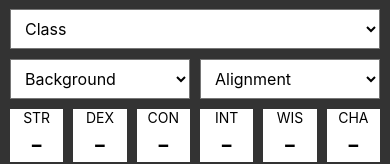
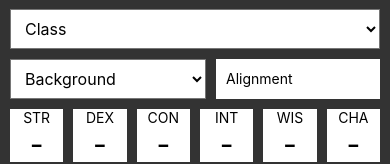
Before and after one commit to saltire/5eCharsheet, a React Native app: screen / in a window 390 px wide. Shown: the part 408-572 px from the top of the page. Built offline with nearby package versions, Linux system fonts and the light colour scheme.

Commit message:
Add grid-style alignment modal

```diff
--- a/src/AbilityEditor.js
+++ b/src/AbilityEditor.js
@@ -10,6 +10,12 @@ const styles = StyleSheet.create({
   container: {
     paddingHorizontal: 20,
     paddingVertical: 10,
+    borderRadius: 5,
+    backgroundColor: 'white',
+    elevation: 10,
+    shadowColor: 'black',
+    shadowOpacity: 0.5,
+    shadowRadius: 20,
   },
   header: {
     marginVertical: 10,
--- /dev/null
+++ b/src/AlignmentEditor.js
@@ -0,0 +1,65 @@
+import React from 'react';
+import { StyleSheet, Text, TouchableOpacity, View } from 'react-native';
+
+import { alignments } from './data';
+
+
+const styles = StyleSheet.create({
+  container: {
+    alignSelf: 'center',
+    padding: 10,
+    borderRadius: 5,
+    backgroundColor: 'white',
+    elevation: 10,
+    shadowColor: 'black',
+    shadowOpacity: 0.5,
+    shadowRadius: 20,
+  },
+  header: {
+    marginBottom: 10,
+    fontSize: 20,
+    fontWeight: 'bold',
+    textAlign: 'center',
+  },
+  row: {
+    flexDirection: 'row',
+  },
+  cell: {
+    justifyContent: 'center',
+    alignItems: 'center',
+    width: 100,
+    height: 100,
+    margin: 5,
+    borderRadius: 10,
+    backgroundColor: '#ddd',
+  },
+  selected: {
+    fontWeight: 'bold',
+  },
+});
+
+const rows = {
+  g: alignments.filter(a => /Good$/.test(a)),
+  n: alignments.filter(a => /Neutral$/.test(a)),
+  e: alignments.filter(a => /Evil$/.test(a)),
+};
+
+export default function AlignmentEditor({ alignment, onAccept }) {
+  return (
+    <View style={styles.container}>
+      <Text style={styles.header}>Alignment</Text>
+
+      {Object.entries(rows).map(([key, cells]) => (
+        <View key={key} style={styles.row}>
+          {cells.map(value => (
+            <TouchableOpacity key={value} activeOpacity={0.8} onPress={() => onAccept(value)}>
+              <View style={styles.cell}>
+                <Text style={value === alignment ? styles.selected : []}>{value}</Text>
+              </View>
+            </TouchableOpacity>
+          ))}
+        </View>
+      ))}
+    </View>
+  );
+}
--- a/src/App.js
+++ b/src/App.js
@@ -3,8 +3,9 @@ import { Button, Modal, StyleSheet, Text, TextInput, TouchableOpacity, View } fr
 
 import Ability from './Ability';
 import AbilityEditor from './AbilityEditor';
+import AlignmentEditor from './AlignmentEditor';
 import Dropdown from './Dropdown';
-import { races, classes, backgrounds, alignments, abilities } from './data';
+import { races, classes, backgrounds, abilities } from './data';
 
 
 const styles = StyleSheet.create({
@@ -36,20 +37,15 @@ const styles = StyleSheet.create({
     backgroundColor: '#fff',
     lineHeight: 40,
   },
+  expand: {
+    flex: 1,
+  },
   modalContainer: {
     flex: 1,
     justifyContent: 'center',
     alignContent: 'center',
     padding: 20,
     backgroundColor: 'rgba(0, 0, 0, .5)',
-  },
-  modal: {
-    borderRadius: 5,
-    backgroundColor: 'white',
-    elevation: 10,
-    shadowColor: 'black',
-    shadowOpacity: 0.5,
-    shadowRadius: 20,
   },
 });
 
@@ -156,12 +152,13 @@ export default class App extends Component {
             onUpdate={value => this.updateChar('background', value)}
           />
 
-          <Dropdown
-            title='Alignment'
-            values={alignments}
-            value={char.alignment}
-            onUpdate={value => this.updateChar('alignment', value)}
-          />
+          <TouchableOpacity
+            style={styles.expand}
+            activeOpacity={0.8}
+            onPress={() => this.setState({ modal: 'alignment' })}
+          >
+            <Text style={styles.text}>{char.alignment || 'Alignment'}</Text>
+          </TouchableOpacity>
         </View>
 
         <TouchableOpacity activeOpacity={0.8} onPress={() => this.setState({ modal: 'abilities' })}>
@@ -178,23 +175,40 @@ export default class App extends Component {
         </TouchableOpacity>
 
         <Modal
-          visible={!!modal}
+          visible={modal === 'alignment'}
           transparent
           animationType='fade'
           onRequestClose={this.closeModal}
         >
           <View style={styles.modalContainer}>
             <View style={styles.modal}>
-              <AbilityEditor
-                abilities={char.abilities}
-                racialMods={racialMods}
-                onAccept={(values) => {
-                  this.updateChar('abilities', values);
+              <AlignmentEditor
+                alignment={char.alignment}
+                onAccept={(value) => {
+                  this.updateChar('alignment', value);
                   this.closeModal();
                 }}
-                onCancel={this.closeModal}
               />
             </View>
+          </View>
+        </Modal>
+
+        <Modal
+          visible={modal === 'abilities'}
+          transparent
+          animationType='fade'
+          onRequestClose={this.closeModal}
+        >
+          <View style={styles.modalContainer}>
+            <AbilityEditor
+              abilities={char.abilities}
+              racialMods={racialMods}
+              onAccept={(values) => {
+                this.updateChar('abilities', values);
+                this.closeModal();
+              }}
+              onCancel={this.closeModal}
+            />
           </View>
         </Modal>
       </View>
```
